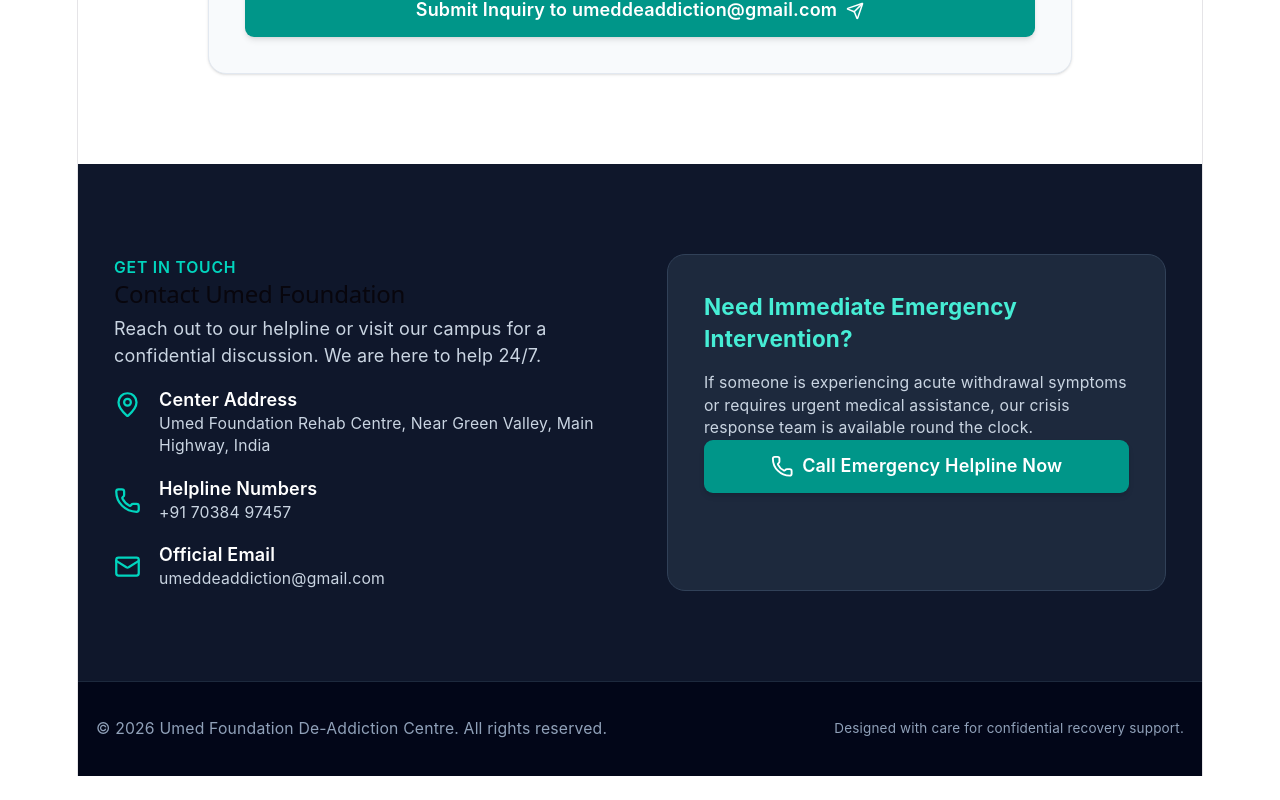
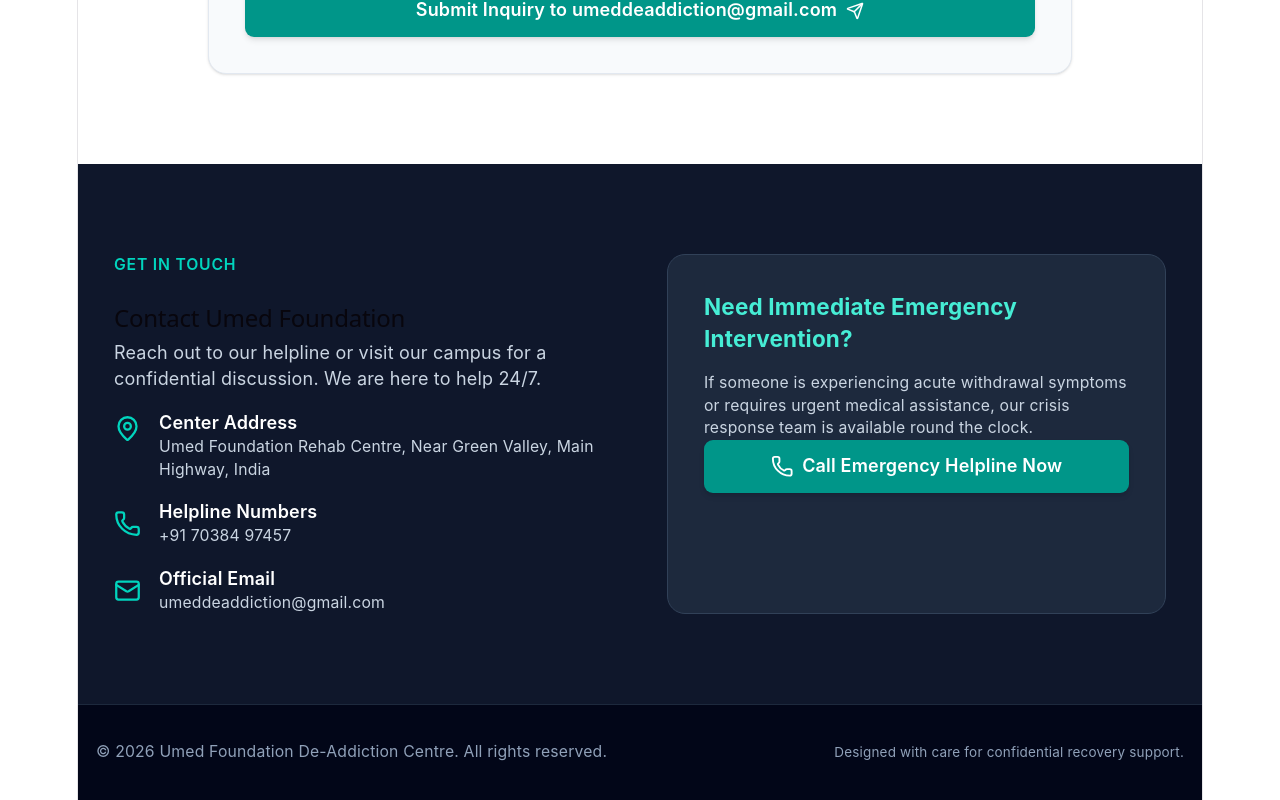
Before and after one commit to umeddeaddiction/umed-website, a React (Vite) app: page / in a window 1280 px wide. Shown: the part 4434-5234 px from the top of the page. Before the commit the page ends 5210 px from the top, so only its background shows below. Built offline with nearby package versions, Linux system fonts and the light colour scheme.

Commit message:
Refactor contact section layout and add emergency card
Reorganized the contact section layout for better alignment and added an emergency intervention card.

```diff
--- a/src/App.jsx
+++ b/src/App.jsx
@@ -451,28 +451,32 @@ export default function App() {
       {/* ================= CONTACT US SECTION ================= */}
 <section id="contact" className="py-20 px-4 sm:px-6 lg:px-8 bg-slate-900 text-white">
   <div className="max-w-7xl mx-auto grid grid-cols-1 lg:grid-cols-2 gap-12">
-          <div className="space-y-6">
+
+    {/* Left Column: Explicitly aligned left */}
+    <div className="space-y-6 text-left flex flex-col items-start">
       <span className="text-teal-400 font-semibold uppercase tracking-wider text-sm">Get In Touch</span>
       <h2 className="text-3xl font-bold">Contact Umed Foundation</h2>
       <p className="text-slate-300">
         Reach out to our helpline or visit our campus for a confidential discussion. We are here to help 24/7.
       </p>
-            <div className="space-y-4 pt-4">
-              <div className="flex items-start gap-4">
+
+      {/* Contact info rows aligned left with flex */}
+      <div className="space-y-4 pt-4 w-full">
+        <div className="flex items-start gap-4 text-left">
           <MapPin className="w-6 h-6 text-teal-400 shrink-0 mt-1" />
           <div>
             <h4 className="font-semibold">Center Address</h4>
             <p className="text-slate-300 text-sm">Umed Foundation Rehab Centre, Near Green Valley, Main Highway, India</p>
           </div>
         </div>
-              <div className="flex items-center gap-4">
+        <div className="flex items-center gap-4 text-left">
           <Phone className="w-6 h-6 text-teal-400 shrink-0" />
           <div>
             <h4 className="font-semibold">Helpline Numbers</h4>
-                  <p className="text-slate-300 text-sm">+91 70384 97457 </p>
+            <p className="text-slate-300 text-sm">+91 70384 97457</p>
           </div>
         </div>
-              <div className="flex items-center gap-4">
+        <div className="flex items-center gap-4 text-left">
           <Mail className="w-6 h-6 text-teal-400 shrink-0" />
           <div>
             <h4 className="font-semibold">Official Email</h4>
@@ -481,7 +485,9 @@ export default function App() {
         </div>
       </div>
     </div>
-          <div className="bg-slate-800 p-8 rounded-2xl border border-slate-700 space-y-4">
+
+    {/* Right Column: Emergency Card */}
+    <div className="bg-slate-800 p-8 rounded-2xl border border-slate-700 space-y-4 text-left">
       <h3 className="text-xl font-bold text-teal-300">Need Immediate Emergency Intervention?</h3>
       <p className="text-slate-300 text-sm">
         If someone is experiencing acute withdrawal symptoms or requires urgent medical assistance, our crisis response team is available round the clock.
@@ -490,6 +496,7 @@ export default function App() {
         <Phone className="w-5 h-5" /> Call Emergency Helpline Now
       </a>
     </div>
+
   </div>
 </section>
 
```
Lines whose indentation alone changed are shown as unchanged.
